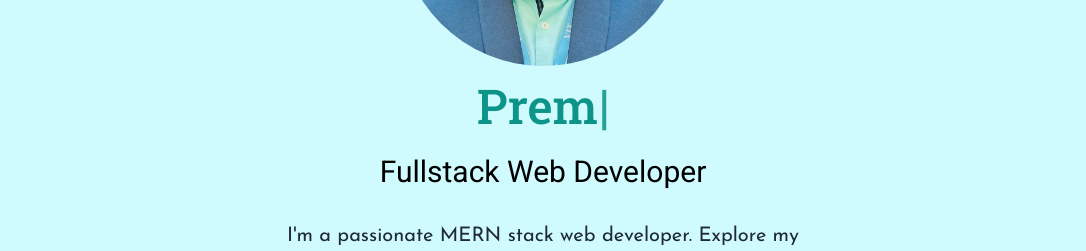
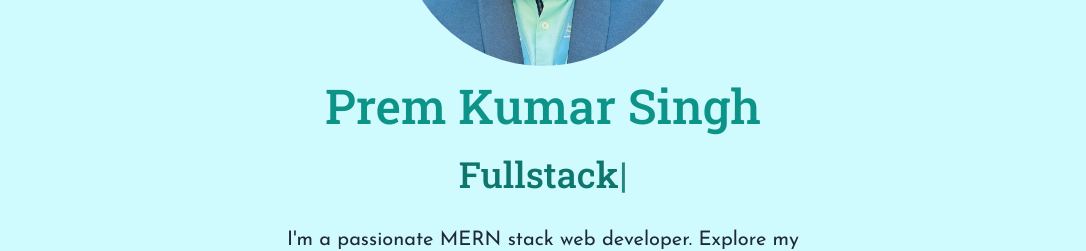
Before and after one commit to Pr3mKum4r/Portfolio-v2, a Next.js app: page / in a window 1280 px wide. Shown: the part 378-629 px from the top of the page, without its empty margins (97-1183 px from the left). Built offline with nearby package versions, Linux system fonts and the light colour scheme.

Commit message:
Update index.js

```diff
--- a/pages/index.js
+++ b/pages/index.js
@@ -146,15 +146,15 @@ export default function Home() {
             <Image src={dp} className='rounded-full' />
           </div>
           <div className='text-center p-1'>
-            <h2 className='font-robotoslab text-4xl py-3 text-teal-600 font-medium md:text-5xl'><Typewriter
+            <h2 className='font-robotoslab text-4xl py-3 text-teal-600 font-medium md:text-5xl'>Prem Kumar Singh</h2>
+            <h2 className='font-robotoslab text-3xl py-3 text-teal-700 font-medium md:text-4xl'><Typewriter
               options={{
-                strings: ['Prem Kumar Singh'],
+                strings: ['Fullstack Web Developer', 'App Developer', 'Machine Learning Enthusiast'],
                 autoStart: true,
                 loop: true,
                 pauseFor: 1500
               }}
             /></h2>
-            <h3 className='font-roboto text-2xl py-3 md:text-3xl dark:text-white'>Fullstack Web Developer</h3>
             <p className='font-josefin font-normal text-md py-5 leading-8 text-gray-800 dark:text-gray-400 md:text-xl max-w-xl mx-auto'>I'm a passionate MERN stack web developer. Explore my portfolio to see my latest projects and get in touch to discuss collaboration opportunities.</p>
           </div>
           <div className='text-3xl md:text-4xl py-5 flex justify-center gap-12'>
```
